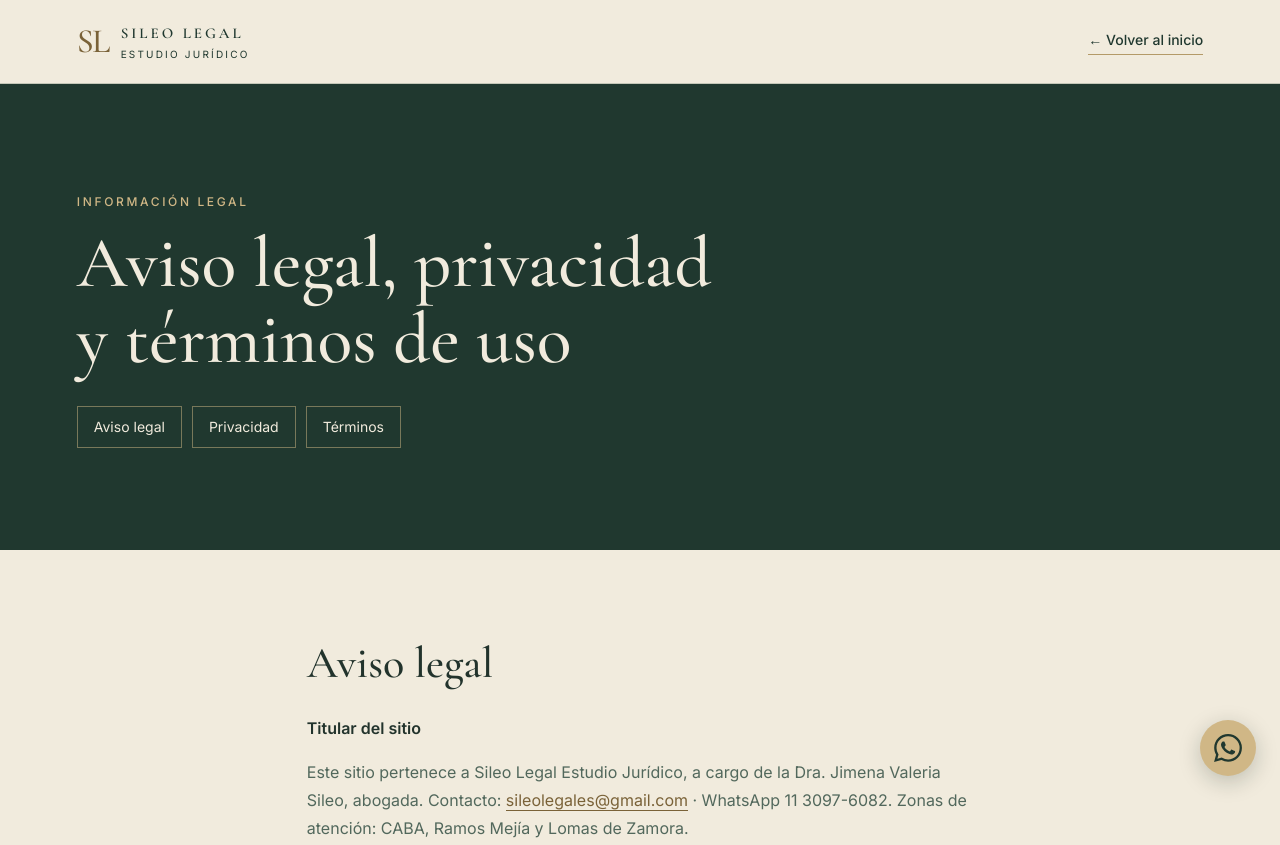
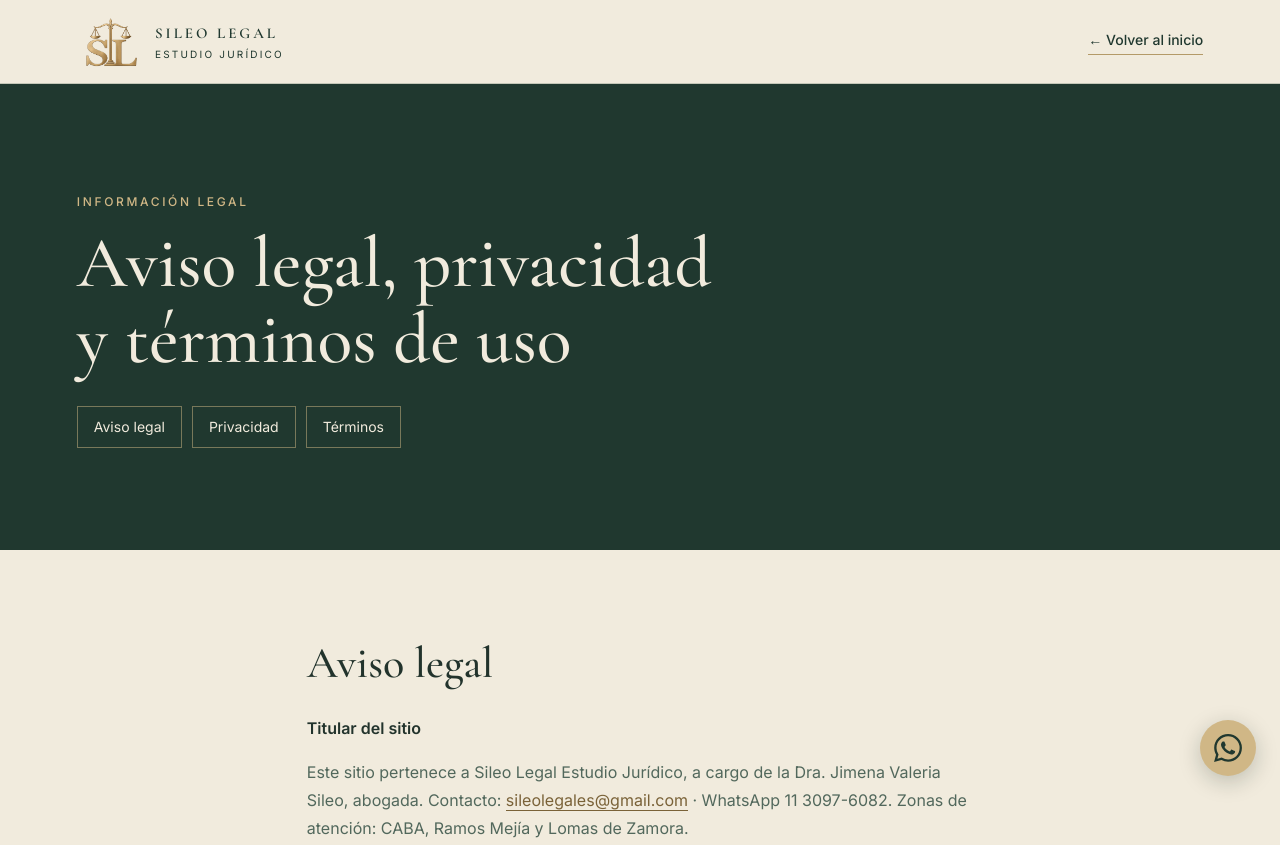
Before and after one commit to switchgestion2026-oss/SILEOLEGALES, a plain HTML site: page legal.html in a window 1280 px wide. Shown: the top 845 px of the page. Drawn offline with nearby package versions, Linux system fonts and the light colour scheme.

Commit message:
Replace brand mark with logo image in legal.html

```diff
--- a/legal.html
+++ b/legal.html
@@ -59,7 +59,7 @@
 <body>
   <header class="site-header">
     <a class="brand" href="index.html" aria-label="Sileo Legal, volver al inicio">
-      <span class="brand-mark" aria-hidden="true">SL</span>
+      <img src="logo.webp" alt="" style="height:52px;width:auto;display:block">
       <span class="brand-copy"><strong>SILEO LEGAL</strong><small>ESTUDIO JURÍDICO</small></span>
     </a>
     <a class="back" href="index.html">← Volver al inicio</a>
```
